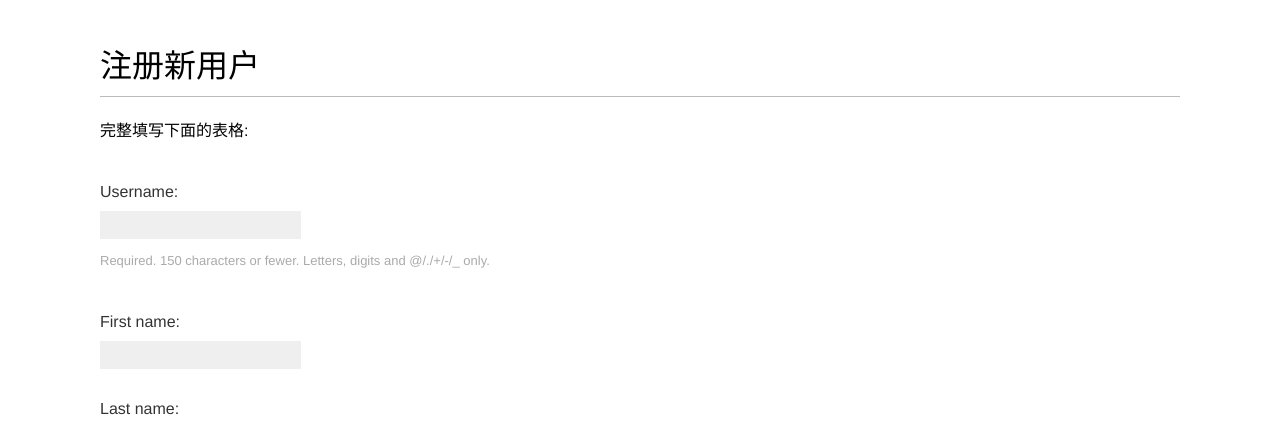
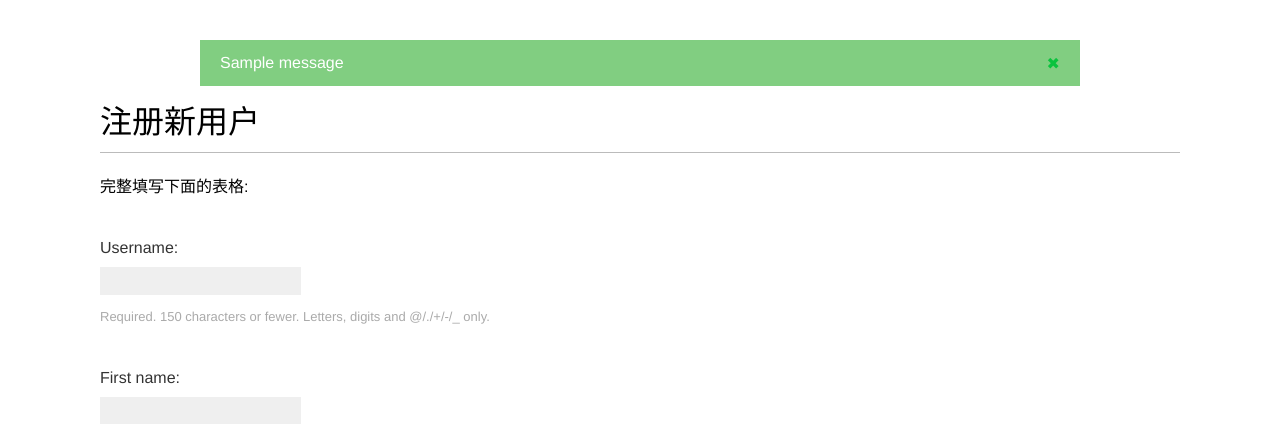
Before and after one commit to talenhao/django_by_example, a Django app: page /account/register/ in a window 1280 px wide. Shown: the part 53-477 px from the top of the page. Run offline with Django 3.2, Linux system fonts and the light colour scheme; one stand-in notice (Sample message) is shown; some web fonts are replaced.

Commit message:
Using the messages framework

```diff
--- a/Social/account/templates/base.html
+++ b/Social/account/templates/base.html
@@ -34,6 +34,16 @@
         </span>
     </div>
     <div id="content">
+        {% if messages %}
+            <ul class="messages">
+                {% for message in messages %}
+                    <li class="{{ message.tags }}">
+                        {{ message|safe }}
+                        <a href="#" class="close">✖</a>
+                    </li>
+                {% endfor %}
+            </ul>
+        {% endif %}
         {% block content %}
         {% endblock %}
     </div>
--- a/Social/account/views.py
+++ b/Social/account/views.py
@@ -12,6 +12,7 @@ from .forms import UserRegistrationForm
 from .models import Profile
 from .forms import ProfileEditForm, UserEditForm
 
+from django.contrib import messages
 
 # post or get => form is valid => cleaned data => user 认证 => user active
 def user_login(request):
@@ -67,9 +68,10 @@ def profile_edit(request):
             username = "{} {}".format(cd['last_name'], cd['first_name'])
             user_form.save()
             profile_form.save()
-            return render(request,
-                          'account/edit_done.html',
-                          {"username": username})
+            messages.success(request, "用户信息更新成功!")
+            # return render(request, 'account/edit_done.html', {"username": username})
+        else:
+            messages.error(request, "用户信息更新失败!")
     else:
         user_form = UserEditForm(instance=request.user)
         profile_form = ProfileEditForm(instance=request.user.profile)
```
Also changed, not shown: Social/db.sqlite3.
